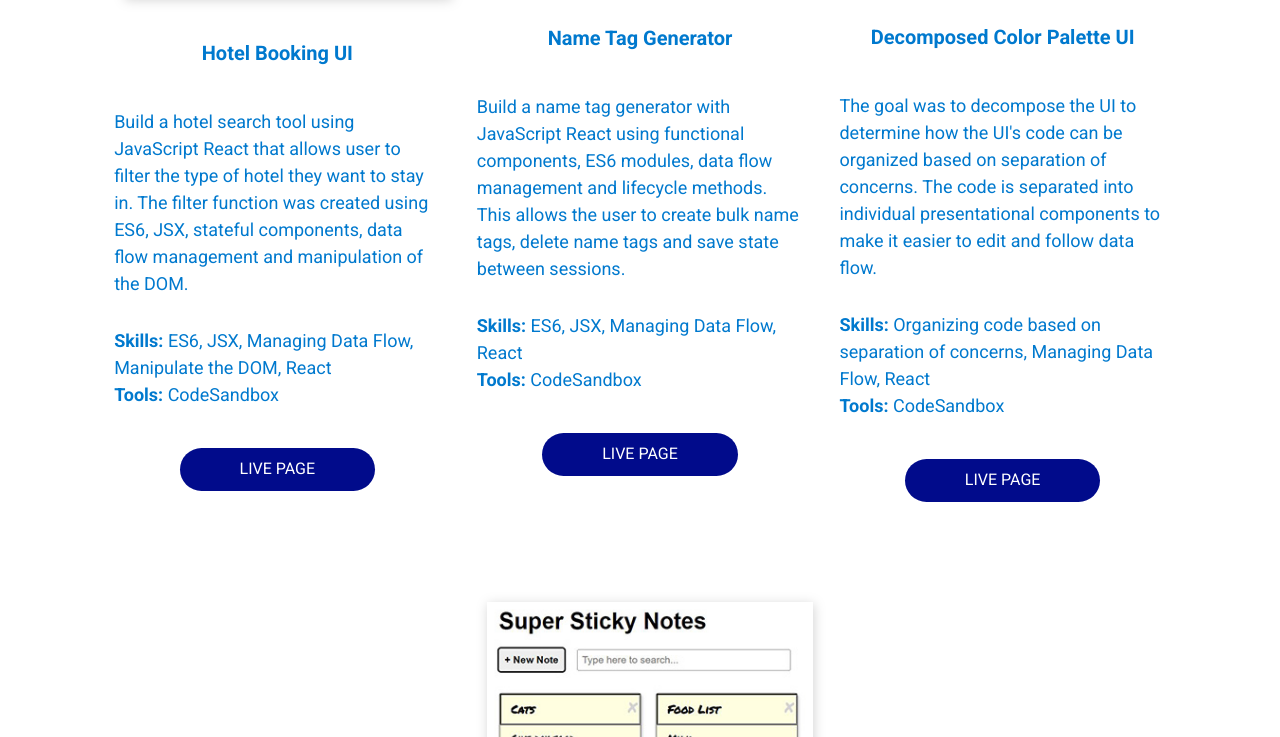
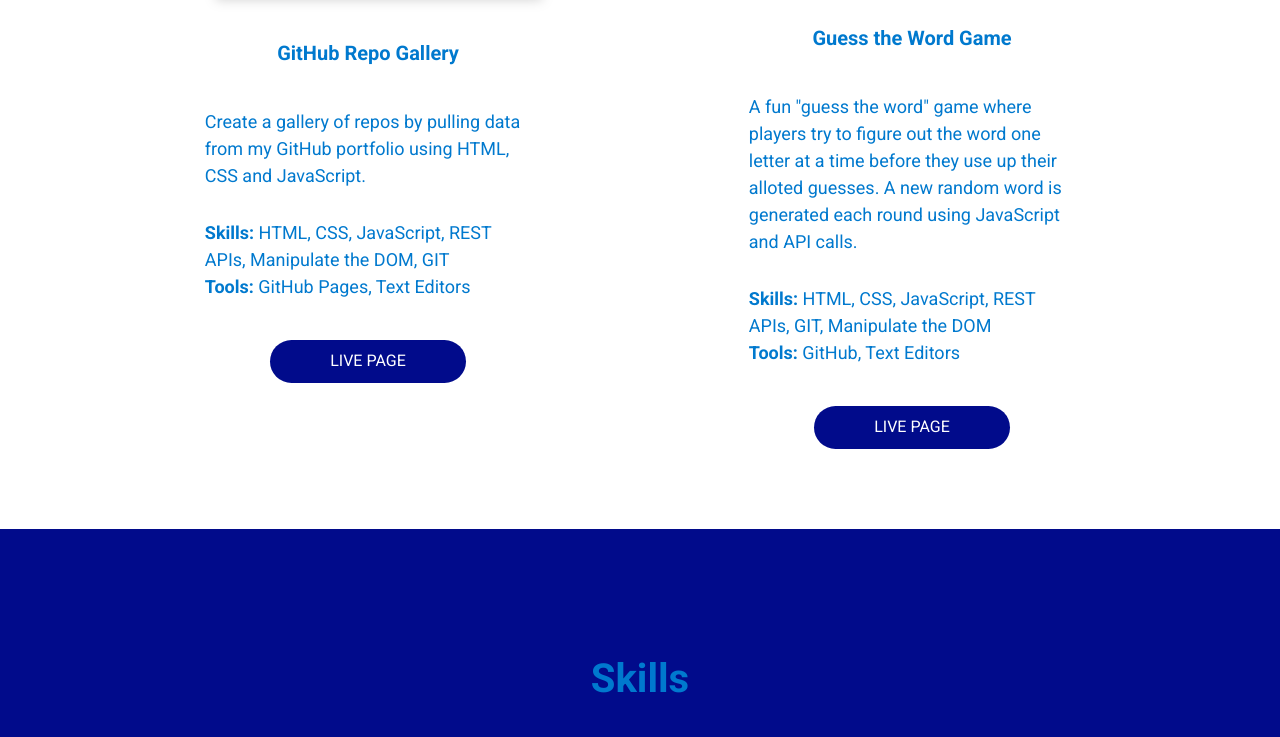
Before and after one commit to hchjackson/huichieh-jackson-portfolio, a website built with Parcel: page index.html in a window 1280 px wide. Shown: the part 2227-2964 px from the top of the page. Built offline with nearby package versions, Linux system fonts and the light colour scheme.

Commit message:
Updated Project Section. Added GitHub Repo Gallery and Guess the Word Game. Removed Decomposed Color Palette UI.

```diff
--- a/index.html
+++ b/index.html
@@ -93,52 +93,26 @@
             <div class="portfolio-piece">
               <figure>
                 <!-- Add project image below -->
-                <a href="https://drejpv.csb.app/" target="_blank"><img src="img/l7-hotel-booking-ui-screenshot.JPG" alt="hotel booking"></a>
+                <a href="https://hchjackson.github.io/github-repo-gallery/" target="_blank"><img src="img/l7-hotel-booking-ui-screenshot.JPG" alt="hotel booking"></a>
               </figure>
-              <h4>Hotel Booking UI</h4>
-              <p class="project-description">Build a hotel search tool using JavaScript React that allows user to filter the type of hotel they want to stay in. The filter function was created using ES6, JSX, stateful components, data flow management and manipulation of the DOM.</p>
-              <p><span>Skills: </span>ES6, JSX, Managing Data Flow, Manipulate the DOM, React</p>
-              <p><span>Tools: </span>CodeSandbox</p>
-              <a class="project-link" href="https://drejpv.csb.app/" target="_blank">live page</a>
+              <h4>GitHub Repo Gallery</h4>
+              <p class="project-description">Create a gallery of repos by pulling data from my GitHub portfolio using HTML, CSS and JavaScript.</p>
+              <p><span>Skills: </span>HTML, CSS, JavaScript, REST APIs, Manipulate the DOM, GIT</p>
+              <p><span>Tools: </span>GitHub Pages, Text Editors</p>
+              <a class="project-link" href="https://hchjackson.github.io/github-repo-gallery/" target="_blank">live page</a>
             </div>
 
             <!-- Portfolio Project #5 -->
             <div class="portfolio-piece">
               <figure>
                 <!-- Add project image below -->
-                <a href="https://4t417r.csb.app/" target="_blank"><img src="img/l9-name-tag-generator-screenshot.JPG" alt="name tag generator"></a>
+                <a href="https://hchjackson.github.io/guess-the-word/" target="_blank"><img src="img/l9-name-tag-generator-screenshot.JPG" alt="name tag generator"></a>
               </figure>
-              <h4>Name Tag Generator</h4>
-              <p class="project-description">Build a name tag generator with JavaScript React using functional components, ES6 modules, data flow management and lifecycle methods. This allows the user to create bulk name tags, delete name tags and save state between sessions.</p>
-              <p><span>Skills: </span>ES6, JSX, Managing Data Flow, React</p>
-              <p><span>Tools: </span>CodeSandbox</p>
-              <a class="project-link" href="https://4t417r.csb.app/" target="_blank">live page</a>
-            </div>
-
-            <!-- Portfolio Project #6 -->
-            <div class="portfolio-piece">
-              <figure>
-                <!-- Add project image below -->
-                <a href="https://bktohe.csb.app/" target="_blank"><img src="img/l11-decomposed-color-palette-screenshot.JPG" alt="decomposed color palette"></a>
-              </figure>
-              <h4>Decomposed Color Palette UI</h4>
-              <p class="project-description">The goal was to decompose the UI to determine how the UI's code can be organized based on separation of concerns. The code is separated into individual presentational components to make it easier to edit and follow data flow.</p>
-              <p><span>Skills: </span>Organizing code based on separation of concerns, Managing Data Flow, React</p>
-              <p><span>Tools: </span>CodeSandbox</p>
-              <a class="project-link" href="https://bktohe.csb.app/" target="_blank">live page</a>
-            </div>
-
-            <!-- Portfolio Project #7 -->
-            <div class="portfolio-piece">
-              <figure>
-                <!-- Add project image below -->
-                <a href="https://1l1bq1.csb.app/" target="_blank"><img src="img/l14-sticky-note-ui-screenshot.JPG" alt="sticky note"></a>
-              </figure>
-              <h4>Sticky Note UI</h4>
-              <p class="project-description">Build an interactive sticky note app using JavaScript React with ES6, JSX, data flow management and manipulation of the DOM. This greenfield project started as a static UI then functionality was added to allow the user to create, delete, edit, search and save the last session of notes.</p>
-              <p><span>Skills: </span>ES6, JSX, Managing Data Flow,Manipulate the DOM, React, Components</p>
-              <p><span>Tools: </span>CodeSandbox, Props</p>
-              <a class="project-link" href="https://1l1bq1.csb.app/" target="_blank">live page</a>
+              <h4>Guess the Word Game</h4>
+              <p class="project-description">A fun "guess the word" game where players try to figure out the word one letter at a time before they use up their alloted guesses. A new random word is generated each round using JavaScript and API calls.</p>
+              <p><span>Skills: </span>HTML, CSS, JavaScript, REST APIs, GIT, Manipulate the DOM</p>
+              <p><span>Tools: </span>GitHub, Text Editors</p>
+              <a class="project-link" href="https://hchjackson.github.io/guess-the-word/" target="_blank">live page</a>
             </div>
 
           </div>
```
